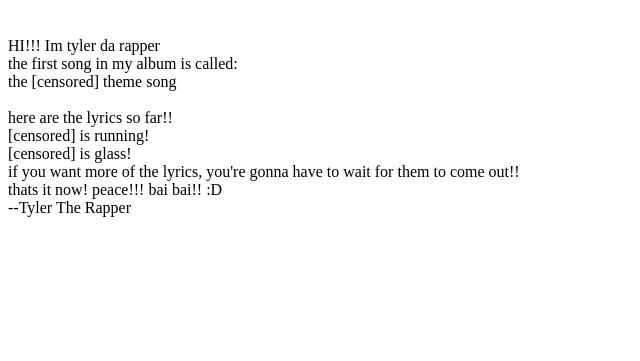
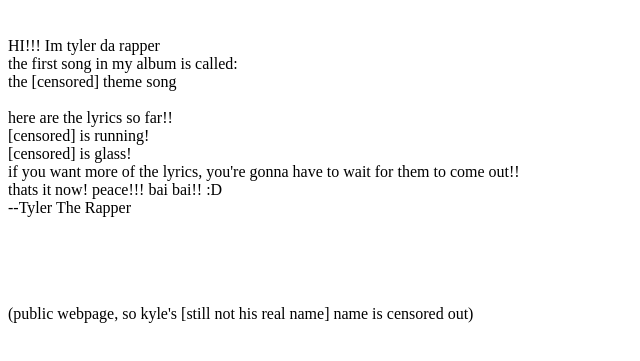
Before and after one commit to kyle-tyler-300/tyler-rapper, a plain HTML site: page index.html in a window 1280 px wide. Shown: the part 61-422 px from the top of the page, without its empty margins (0-640 px from the left). Drawn offline with Linux system fonts and the light colour scheme.

Commit message:
Update index.html

```diff
--- a/index.html
+++ b/index.html
@@ -24,5 +24,11 @@ if you want more of the lyrics, you're gonna have to wait for them to come out!!
 thats it now! peace!!! bai bai!! :D
 <br>
 --Tyler The Rapper
+	<br>
+	<br>
+	<br>
+	<br>
+	<br>
+	<p>(public webpage, so kyle's [still not his real name] name is censored out)</p>
 </body>
 <html>
```
